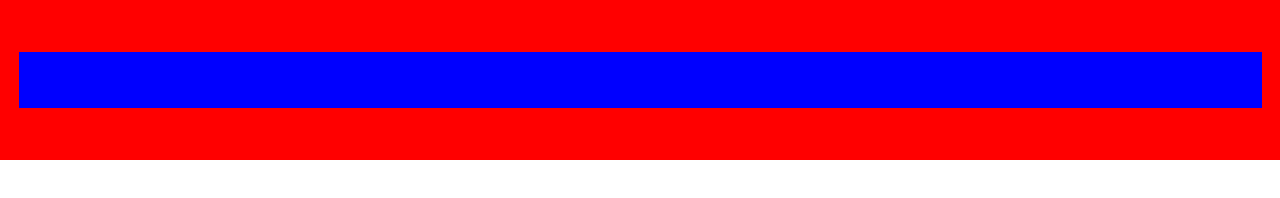
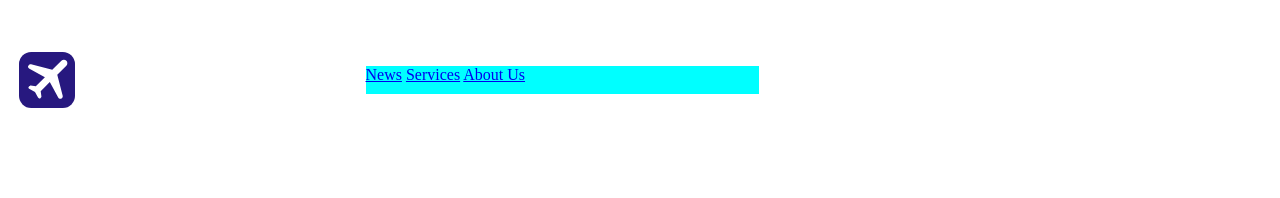
Before and after one commit to CodingGOD2008/homework-5, a plain HTML site: page index.html in a window 1280 px wide. Drawn offline with Linux system fonts and the light colour scheme.

Commit message:
new logo and some anchor tags

```diff
--- a/css/style.css
+++ b/css/style.css
@@ -4,7 +4,7 @@ body{
 .upparent{
     width: 100%;
     height: 160px;
-    background-color: red;
+    background-color: #fff;
     display: flex;
     justify-content: center;
     align-items: center;
@@ -12,6 +12,12 @@ body{
 .upbox{
     width: 1243px;
     height: 56px;
-    background-color: blue;
     display: flex;
 }
+.upbox2{
+    width: 393px;
+    height: 28px;
+    background-color: aqua;
+    margin-left: 291px;
+    margin-top: 14px;
+}
--- a/index.html
+++ b/index.html
@@ -8,7 +8,14 @@
 </head>
 <body>
     <div class="upparent">
-        <div class="upbox"></div>
+        <div class="upbox">
+            <img src="images/logo.svg" alt="">
+            <div class="upbox2">
+                <a href="#">News</a>
+                <a href="#">Services</a>
+                <a href="#">About Us</a>
+            </div>
+        </div>
     </div>
 </body>
 </html>
```
